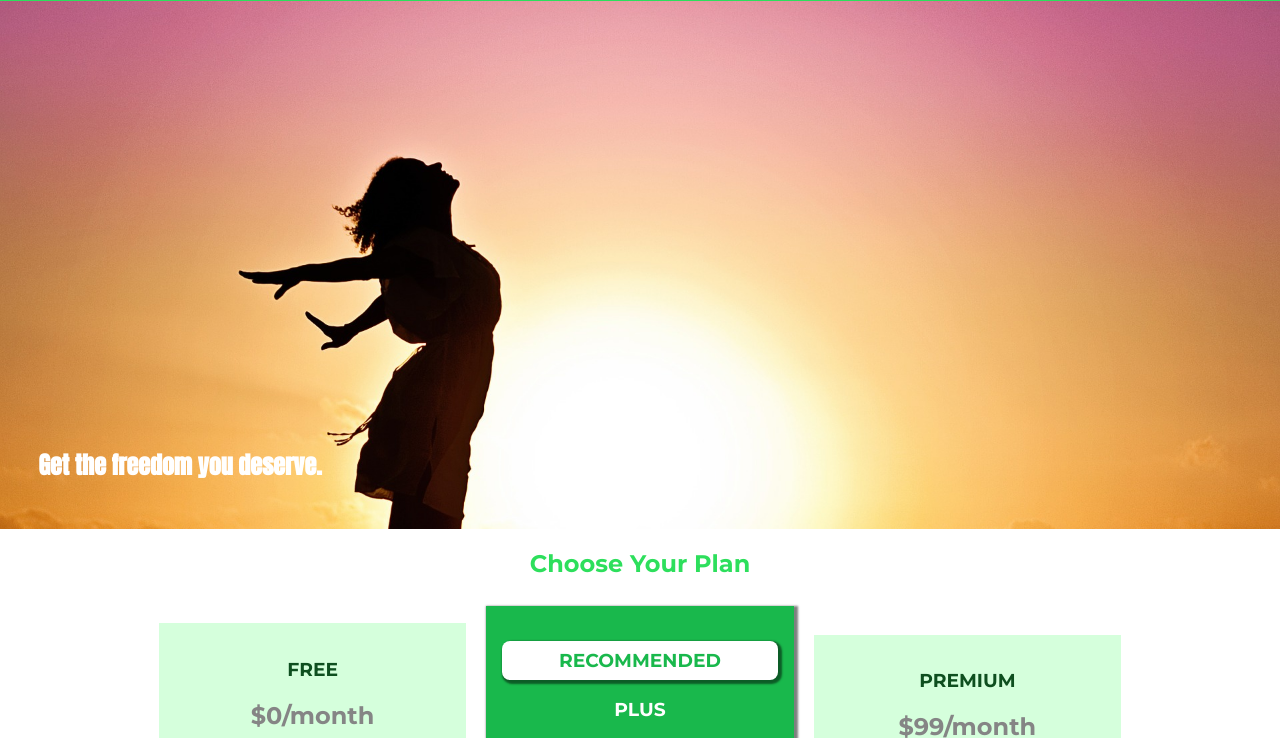
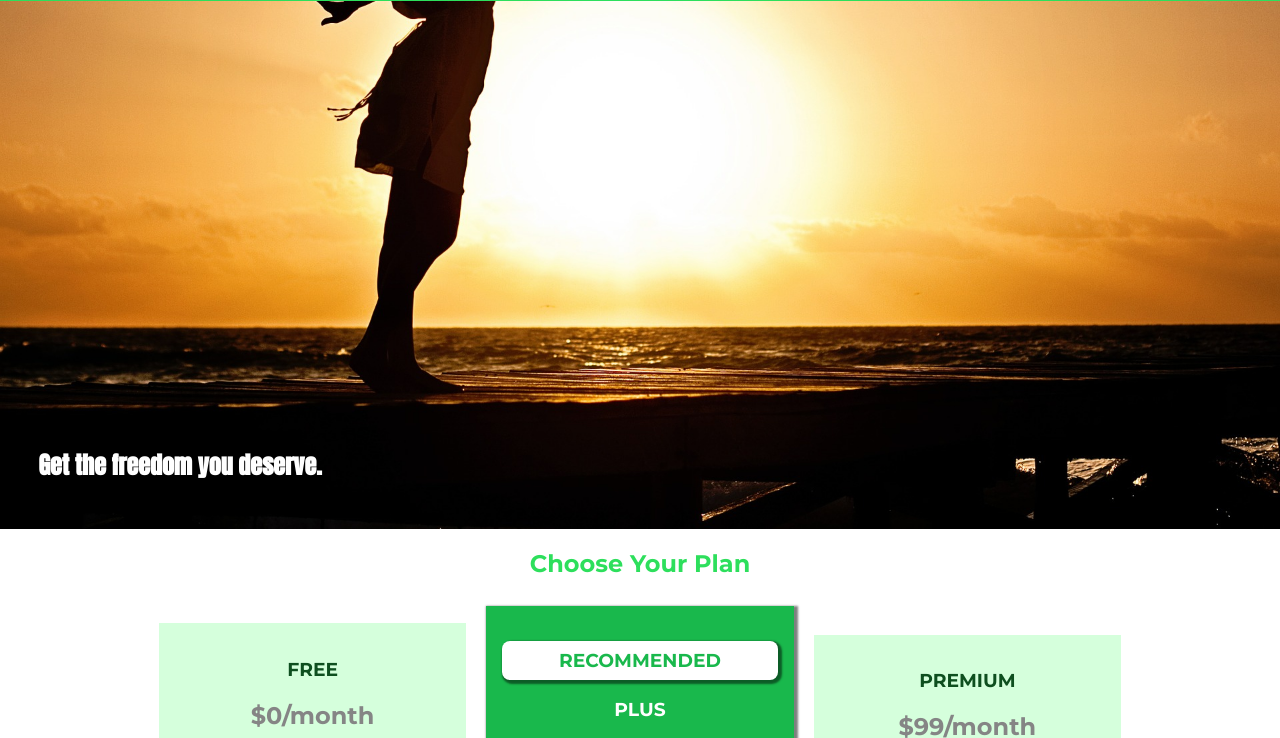
Before and after one commit to yr-samuel/academind-css-mod7, a plain HTML site: page 02-working-with-background-position/index.html in a window 1280 px wide. Shown: the part 42-780 px from the top of the page. Drawn offline with Linux system fonts and the light colour scheme.

Commit message:
02-working-with-background-position readme.md

```diff
--- a/02-working-with-background-position/main.css
+++ b/02-working-with-background-position/main.css
@@ -4,6 +4,7 @@
     background: url("freedom.jpg");
     background-size: cover;
     background-repeat: no-repeat;
+    background-position: 0% 100%;
     width: 100%;
     height: 528px;
     padding: 10px;
```
Also changed, not shown: 1 other file.
